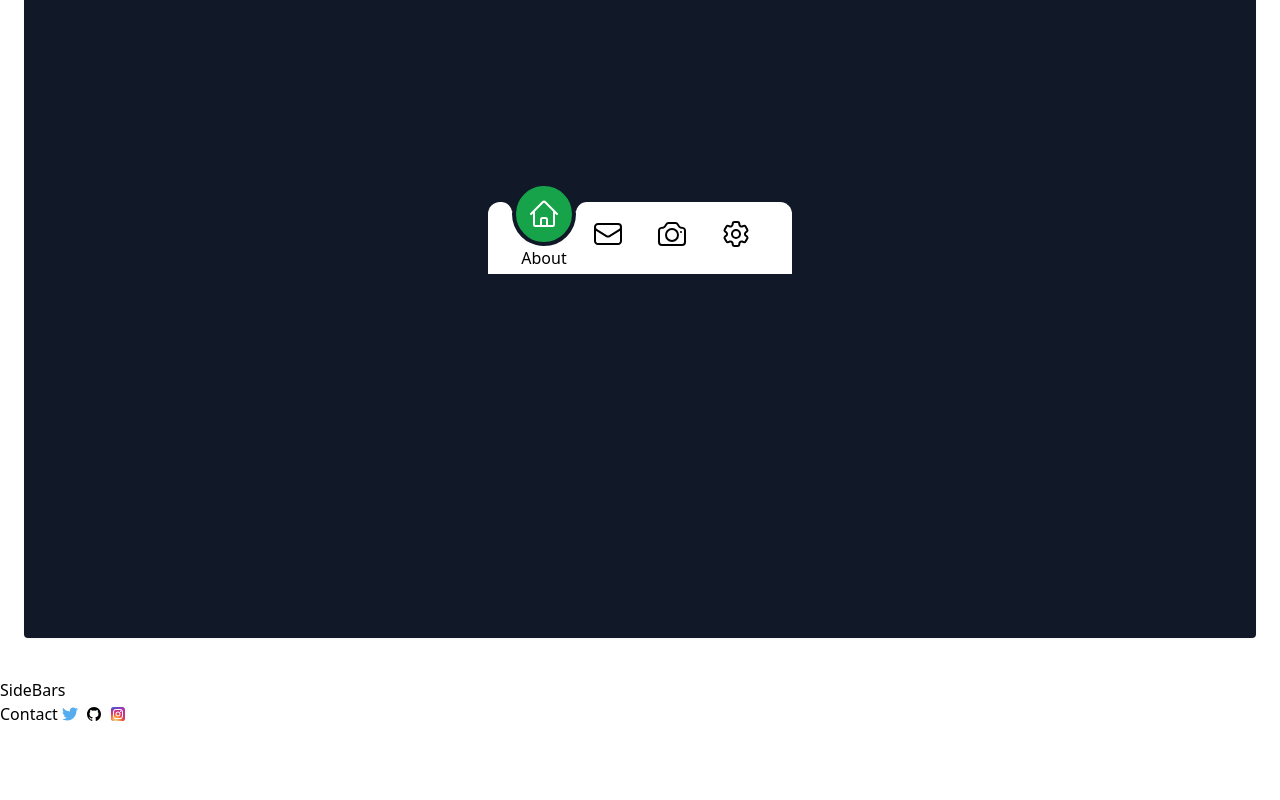
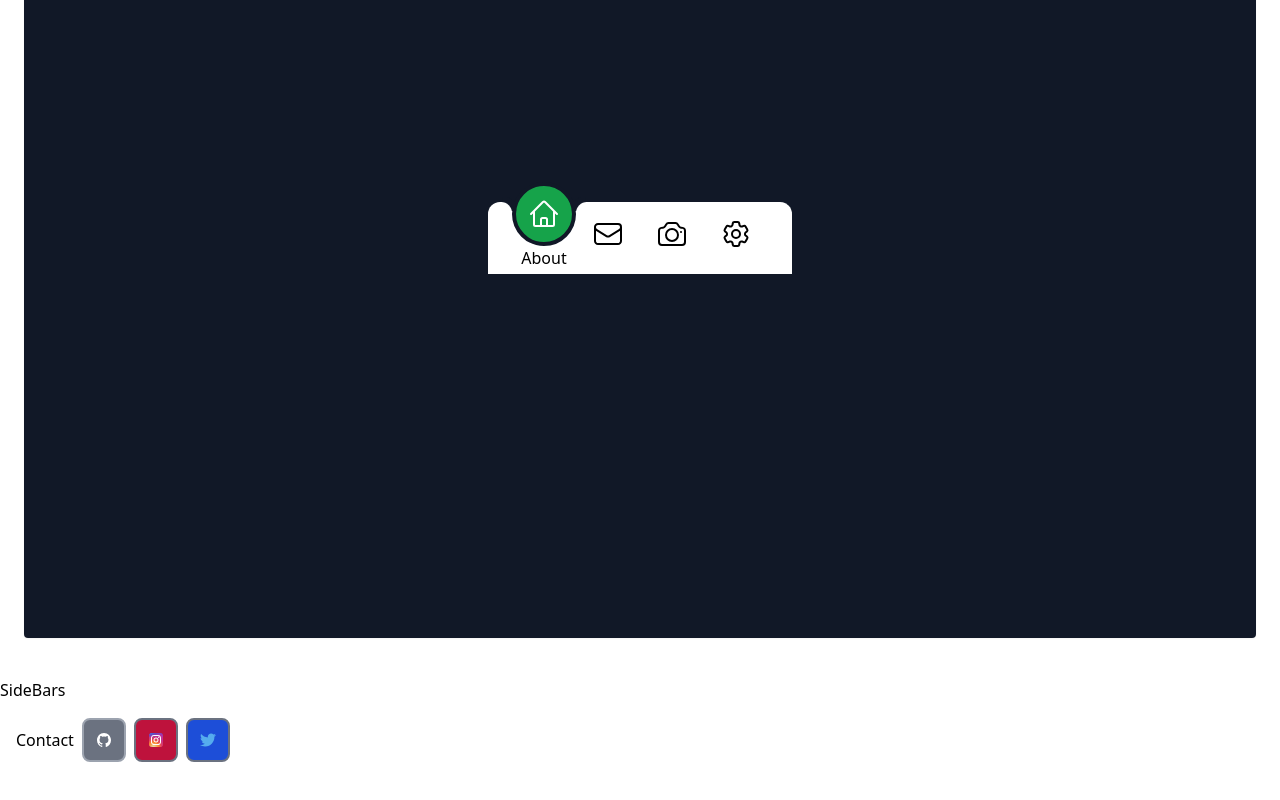
Before and after one commit to igbokwe-chibueze/tailwind_side_and_navbars, a React (Vite) app: page / in a window 1280 px wide. Shown: the part 2875-3675 px from the top of the page. Before the commit the page ends 3601 px from the top, so only its background shows below. Built offline with nearby package versions, Linux system fonts and the light colour scheme.

Commit message:
Updated contact section
Signed-off-by: igbokwe-chibueze <igbokwechibueze@gmail.com>

```diff
--- a/src/Contact.jsx
+++ b/src/Contact.jsx
@@ -1,18 +1,19 @@
 import { GithubIcon, InstagramIcon, TwitterIcon } from "./assets/icons/icons"
+import { ContactBtn } from "./components"
 
 const Contact = () => {
   return (
-    <div className="flex items-center">
+    <div className="flex items-center mb-10 p-4 gap-2">
         <span className="dark:text-slate-200 text-black">Contact</span>
-        <a href="http://twitter.com">
-          <TwitterIcon className={"w-9 p-1"}/>
-        </a>
-        <a href="http://twitter.com">
-          <GithubIcon className={"w-10 p-1 dark:text-white"}/>
-        </a>
-        <a href="http://twitter.com">
+        <ContactBtn text="Github" backgroundColor={"bg-gray-500"} borderColor={"border-2 border-gray-400"} textColor={"text-gray-900 dark:text-red-500"}>
+          <GithubIcon className={"w-10 p-1"}/>
+        </ContactBtn>
+        <ContactBtn text="Github" backgroundColor={"bg-rose-700"} borderColor={"border-2 border-gray-500"} textColor={"text-black"}>
           <InstagramIcon className={"w-10 p-1"}/>
-        </a>
+        </ContactBtn>
+        <ContactBtn text="Github" backgroundColor={"bg-blue-700"} borderColor={"border-2 border-gray-500"} textColor={"text-black"}>
+          <TwitterIcon className={"w-10 p-1"}/>
+        </ContactBtn>
   </div>
   )
 }
--- /dev/null
+++ b/src/components/ContactBtn.jsx
@@ -0,0 +1,50 @@
+import { useRef } from "react"
+import { useState } from "react"
+import PropTypes from "prop-types";
+
+const ContactBtn = ({
+    children,
+    text,
+    backgroundColor,
+    textColor,
+    borderColor,
+    ...props
+}) => {
+  const [hovered, setHovered] = useState(false)
+  const ref = useRef(null)
+
+  return (
+    <button
+      onMouseEnter={() => setHovered(true)}
+      onMouseLeave={() => setHovered(false)}
+      className={`
+        flex p-2 items-center rounded-lg
+        text-white ${
+            backgroundColor
+              ? `${backgroundColor} ${textColor} ${borderColor}`
+              : "bg-gray-600 border-2 border-gray-500 "
+          } rounded-full`}
+
+      {...props}
+    >
+      {children}
+      <div
+        className={`${hovered ? "" : "hidden"} `}
+      >
+        <span ref={ref} className="px-1.5">
+          {text}
+        </span>
+      </div>
+    </button>
+  )
+}
+
+ContactBtn.propTypes = {
+    children: PropTypes.node.isRequired,
+    text: PropTypes.string.isRequired,
+    backgroundColor: PropTypes.string,
+    borderColor: PropTypes.string,
+    textColor: PropTypes.string,
+  };
+
+export default ContactBtn
--- a/src/components/index.js
+++ b/src/components/index.js
@@ -15,6 +15,8 @@ import SearchBar from "./SearchBar"
 import ThemeSwitcher from "./ThemeSwitcher"
 
 import NavEight from "./NavEight"
+
+import ContactBtn from "./ContactBtn"
 
 export {
     NavLinksList,
@@ -35,4 +37,6 @@ export {
     ThemeSwitcher,
 
     NavEight,
+
+    ContactBtn,
 }
```
